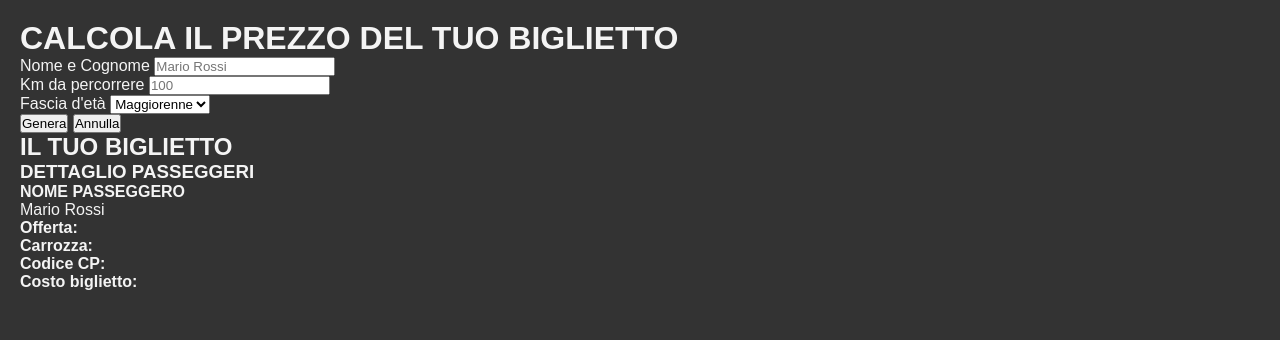
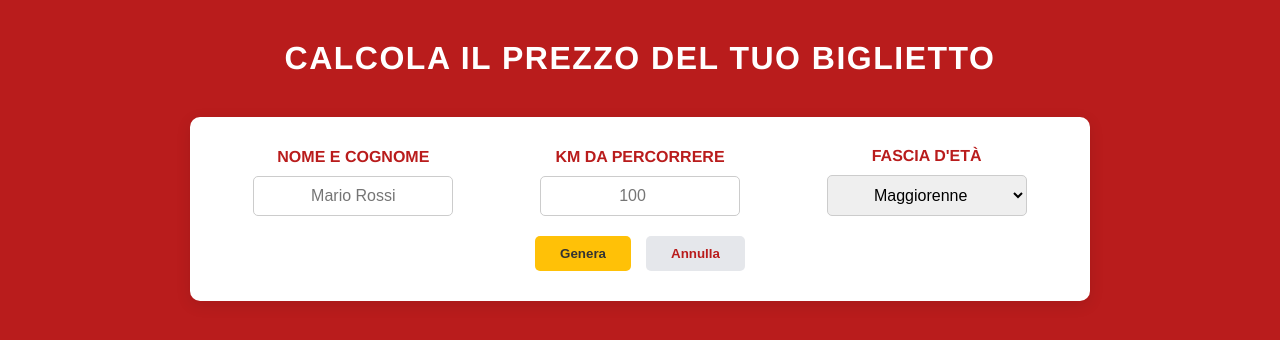
Before and after one commit to greencode-dev/js-biglietto-treno-form, a plain HTML site: page index.html in a window 1280 px wide. Drawn offline with Linux system fonts and the light colour scheme.

Commit message:
style modified

```diff
--- a/style.css
+++ b/style.css
@@ -1,12 +1,157 @@
+/* === GENERAL RESET & SETUP === */
 * {
-  box-sizing: border-box;
   margin: 0;
   padding: 0;
+  box-sizing: border-box;
 }
 
 body {
-  font-family: Arial, sans-serif;
-  background-color: #333;
-  color: #f4f4f4;
+  font-family: 'Helvetica Neue', Arial, sans-serif;
+  background-color: #b91c1c; /* Red background */
+  color: #333;
+  padding: 40px 20px;
+}
+
+.container {
+  max-width: 900px;
+  margin: 0 auto;
+  display: flex;
+  flex-direction: column;
+  gap: 40px;
+}
+
+h1,
+h2 {
+  color: white;
+  text-align: center;
+  text-transform: uppercase;
+  letter-spacing: 1.5px;
+}
+
+/* === FORM CONTAINER === */
+.form-container {
+  background-color: white;
+  padding: 30px;
+  border-radius: 10px;
+  box-shadow: 0 4px 15px rgba(0, 0, 0, 0.1);
+  display: flex;
+  justify-content: space-around;
+  align-items: center;
+  flex-wrap: wrap;
+  gap: 20px;
+}
+
+.form-group {
+  display: flex;
+  flex-direction: column;
+  align-items: center;
+  gap: 10px;
+}
+
+.form-group label {
+  font-weight: bold;
+  color: #b91c1c;
+  text-transform: uppercase;
+}
+
+input[type='text'],
+input[type='number'],
+select {
+  padding: 10px;
+  border: 1px solid #ccc;
+  border-radius: 5px;
+  width: 200px;
+  text-align: center;
+  font-size: 1rem;
+}
+
+.buttons {
+  display: flex;
+  gap: 15px;
+  align-self: center;
+}
+
+button {
+  padding: 10px 25px;
+  border: none;
+  border-radius: 5px;
+  background-color: #e5e7eb; /* Light gray */
+  color: #b91c1c;
+  font-weight: bold;
+  cursor: pointer;
+  transition: background-color 0.3s, transform 0.2s;
+}
+
+button#calculate {
+  background-color: #ffc107; /* Amber */
+  color: #333;
+}
+
+button:hover {
+  transform: translateY(-2px);
+  background-color: #d1d5db;
+}
+
+button#calculate:hover {
+  background-color: #ffca2c;
+}
+
+/* === TICKET SECTION === */
+#ticket-section {
+  background-color: white;
   padding: 20px;
+  border-radius: 10px;
+  box-shadow: 0 4px 15px rgba(0, 0, 0, 0.1);
 }
+
+.ticket-details {
+  padding: 20px;
+  border-top: 2px dashed #ccc;
+  margin-top: 20px;
+}
+
+.passenger-info {
+  display: flex;
+  justify-content: space-between;
+  align-items: flex-start;
+}
+
+.passenger-name-box {
+  background-color: #e5e7eb;
+  padding: 20px;
+  min-width: 250px;
+}
+
+.passenger-name-box strong {
+  font-size: 1.2rem;
+}
+
+#output-name {
+  font-weight: bold;
+  font-size: 1.5rem;
+  margin-top: 10px;
+}
+
+.details-grid {
+  display: grid;
+  grid-template-columns: repeat(2, 1fr);
+  gap: 20px 40px;
+  flex-grow: 1;
+  padding-left: 40px;
+}
+
+.details-grid p {
+  font-size: 1.1rem;
+}
+
+.details-grid strong {
+  display: block;
+  font-size: 0.9rem;
+  color: #555;
+  margin-bottom: 5px;
+}
+
+/* === UTILITY === */
+.hidden {
+  display: none;
+}
```
